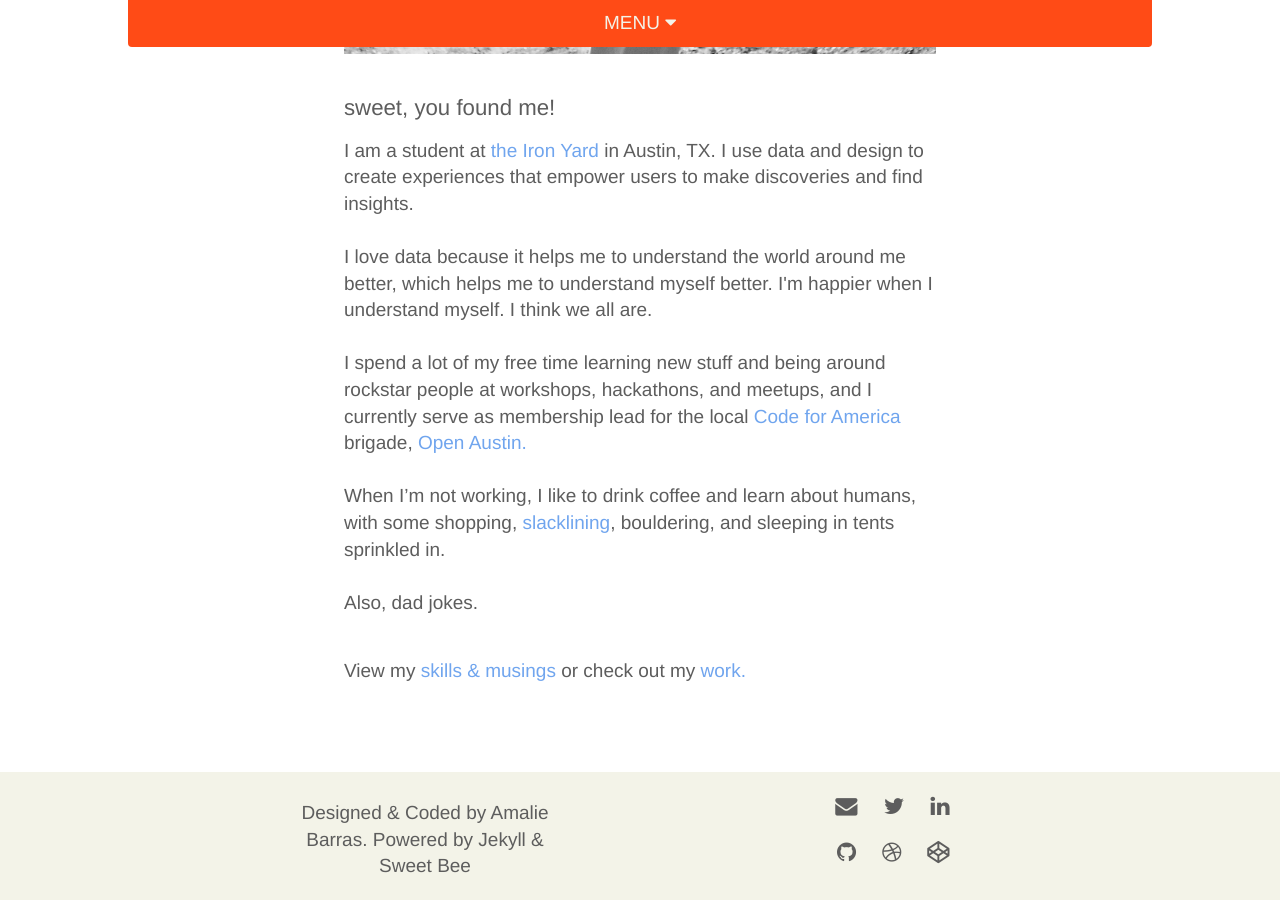
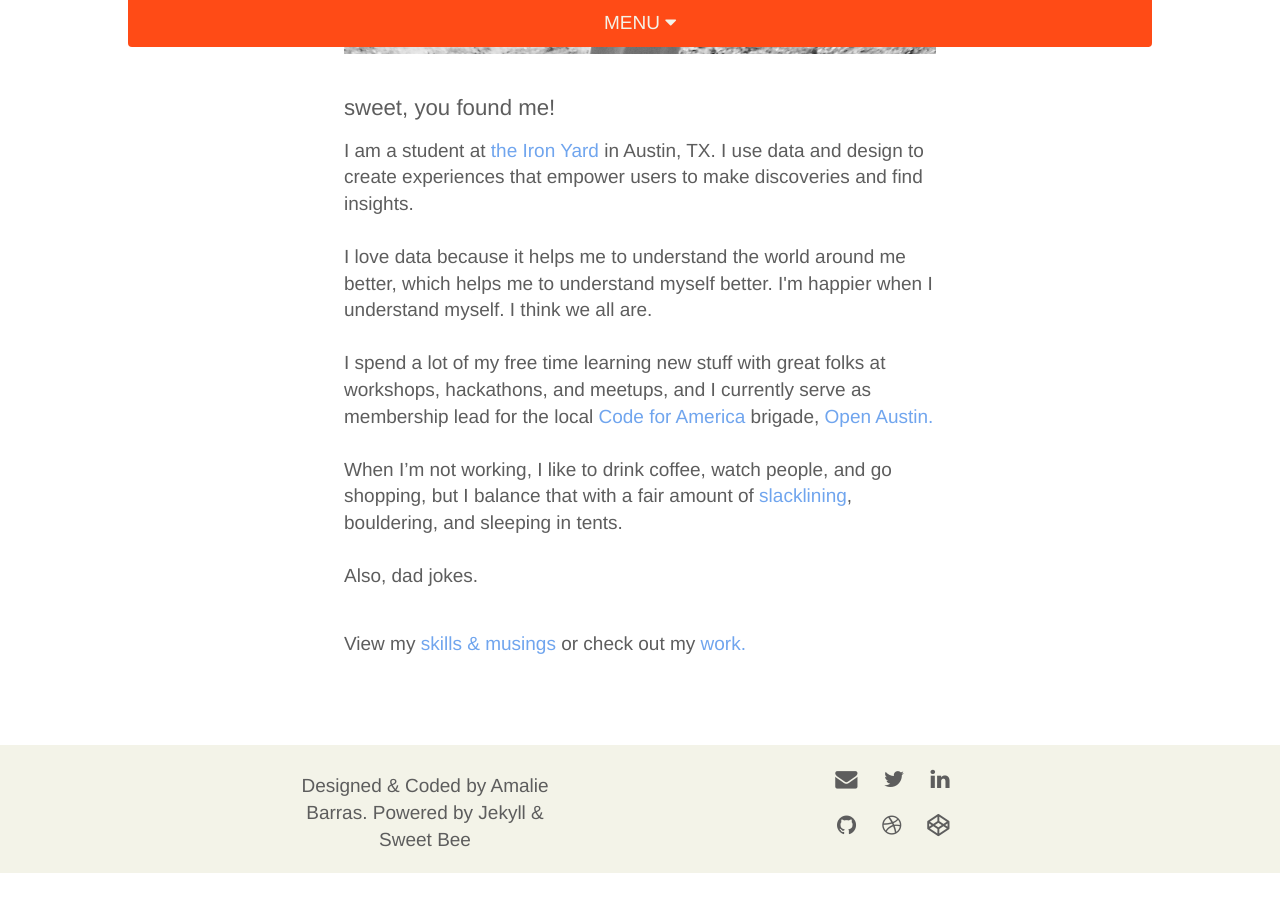
Before and after one commit to amaliebarras/amaliebarras.github.io, a Jekyll site: the page built from 01_index.html, in a window 1280 px wide and 900 px high, scrolled down 926 px. Built offline with Jekyll 4.4.1, drawn with Linux system fonts in a browser that asks for light colours; nearby versions of some CDN libraries; after the commit the page ends 1799 px from its top, so only the background shows below that.

```diff
--- a/01_index.html
+++ b/01_index.html
@@ -30,9 +30,9 @@ permalink: /
 			<br><br>
 			I love data because it helps me to understand the world around me better, which helps me to understand myself better. I'm happier when I understand myself. I think we all are.
 			<br><br>
-			I spend a lot of my free time learning new stuff and being around rockstar people at workshops, hackathons, and meetups, and I currently serve as membership lead for the local <a hred = "https://www.codeforamerica.org/brigade/">Code for America</a> brigade, <a href = "https://www.open-austin.org">Open Austin.</a>
+			I spend a lot of my free time learning new stuff with great folks at workshops, hackathons, and meetups, and I currently serve as membership lead for the local <a hred = "https://www.codeforamerica.org/brigade/">Code for America</a> brigade, <a href = "https://www.open-austin.org">Open Austin.</a>
 			<br><br>
-			When I’m not working, I like to drink coffee and learn about humans, with some shopping, <a href = "https://en.wikipedia.org/wiki/Slacklining">slacklining</a>, bouldering, and sleeping in tents sprinkled in.
+			When I’m not working, I like to drink coffee, watch people, and go shopping, but I balance that with a fair amount of <a href = "https://en.wikipedia.org/wiki/Slacklining">slacklining</a>, bouldering, and sleeping in tents.
 			<br><br>
 			Also, dad jokes.</p>
 			</div>
--- a/_data/work.csv
+++ b/_data/work.csv
@@ -1,7 +1,7 @@
 title,screenshot,liveUrl,ghUrl,projectUrl
 Current Project: Open Data Portal - Web App Redesign,../images/dataportal.png,/data-portal-new/,https://github.com/amaliebarras/data-portal-new
 Red Arena Client Project & Style Guide - Web App Design,../images/redarena.png,,https://github.com/amaliebarras/redarena-app
-Huddle - Mobile App Design,../images/huddle.png,https://projects.invisionapp.com/d/main#/console/7079800/151679692/preview,https://github.com/amaliebarras/kickball-app
+Huddle - Mobile App Design,../images/huddle.png,https://invis.io/UB7G76ARQ#/151679692_Home,https://github.com/amaliebarras/kickball-app
 Impostor-Friendly Linkedin - Web App Redesign,../images/linkedin.png,,https://github.com/amaliebarras/linkedin-redesign
 Buddha Warhol - Popart CSS Zen Garden,../images/popartzen.png,http://nutritious-canvas.surge.sh/,https://github.com/amaliebarras/popart-css-garden
 Dominican Joe Coffee - Website Redesign,../images/coffee.png,/restaurant-redesign/,https://github.com/amaliebarras/restaurant-redesign
```
